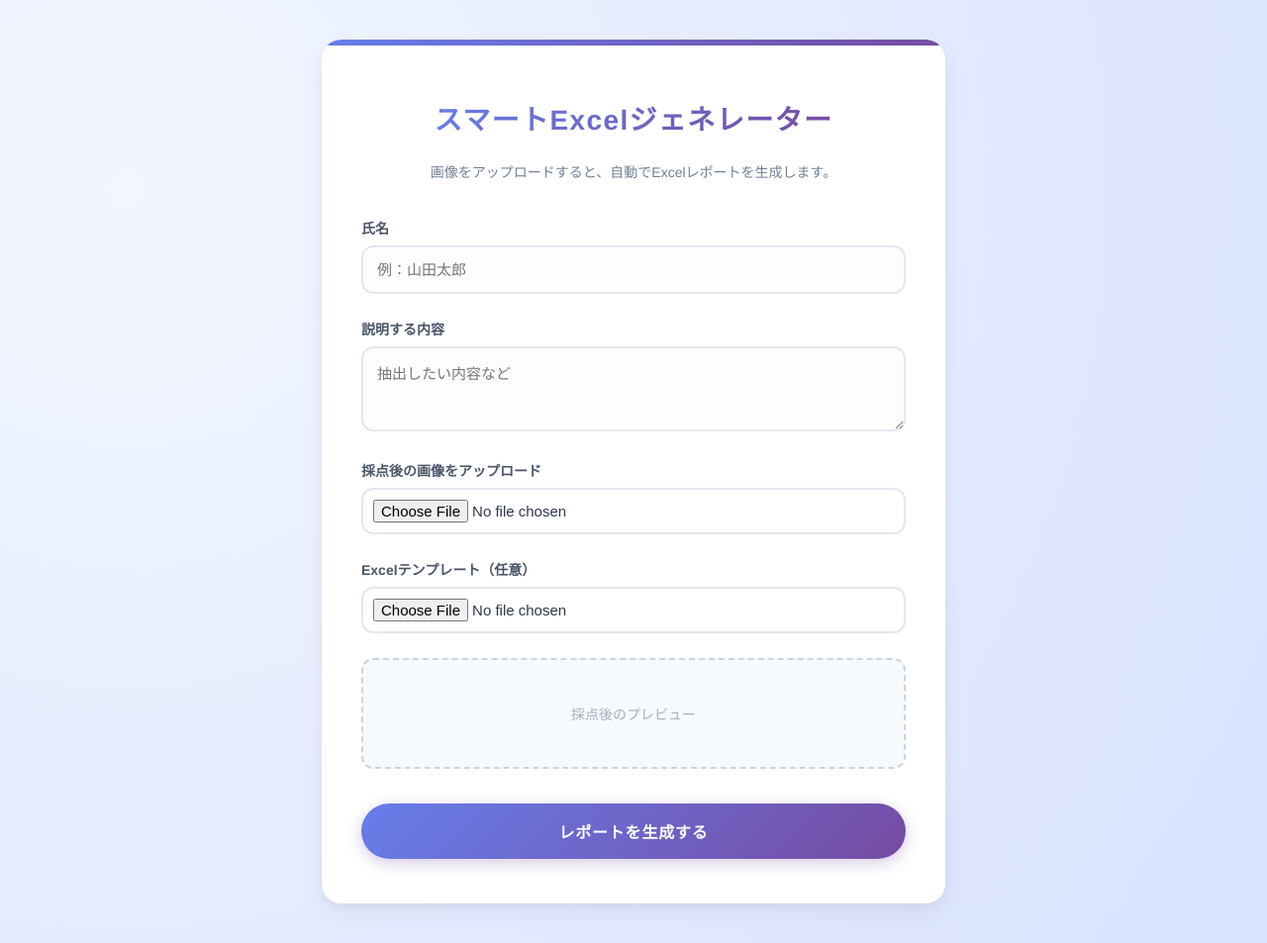
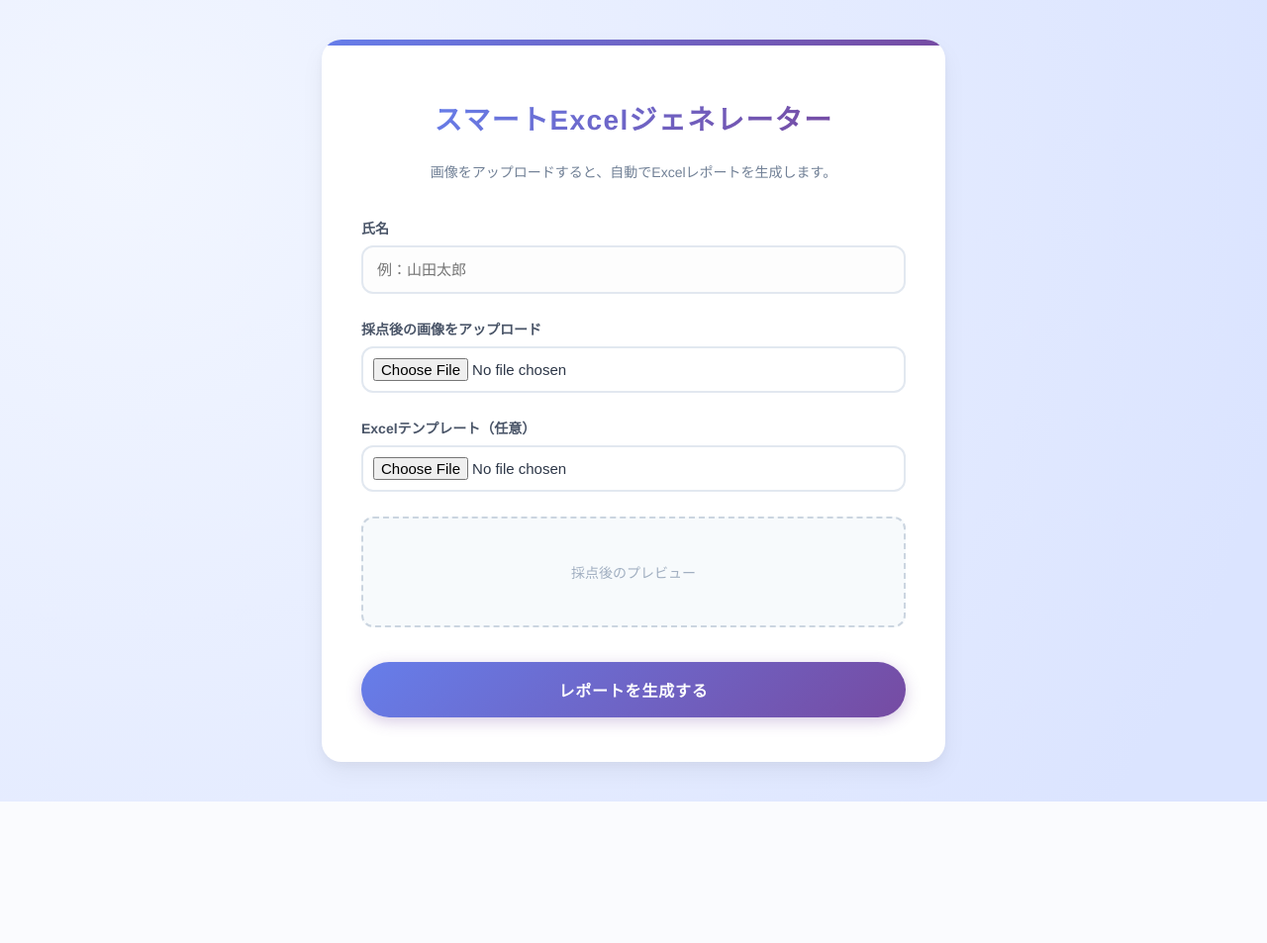
Before and after one commit to SakauchiKanato/asobitai, a Flask app: page / in a window 1280 px wide. Shown: the whole page at 99% size. After the commit the page ends 810 px from the top, so only its background shows below. Run offline with Flask 3, Linux system fonts and the light colour scheme.

Commit message:
色々変更

```diff
--- a/smart_doc_gen/services/ocr_service.py
+++ b/smart_doc_gen/services/ocr_service.py
@@ -3,14 +3,14 @@
 import google.generativeai as genai
 from PIL import Image, ImageOps
 
-# ==========================================
+
 # ★重要: APIキー
-# ==========================================
+
 MY_API_KEY = "AIzaSyBqm429BKLB0Eei2eAbHHBMC_NeKByjtHs"
 
 genai.configure(api_key=MY_API_KEY)
 
-# ★修正: あなたのログにあった最新モデル「2.5-flash」を指定！
+# 「2.5-flash」
 MODEL_NAME = "gemini-2.5-flash"
 
 def clean_json_text(text):
--- a/smart_doc_gen/templates/index.html
+++ b/smart_doc_gen/templates/index.html
@@ -26,15 +26,9 @@
                 <input type="text" id="studentName" name="student_name" placeholder="例：山田太郎">
             </div>
 
-            <div class="form-group">
+            <!-- <div class="form-group">
                 <label for="description">説明する内容</label>
                 <textarea id="description" name="description" rows="3" placeholder="抽出したい内容など"></textarea>
-            </div>
-
-            <!-- 採点前画像アップロード
-            <div class="form-group">
-                <label for="imageFile_pre">採点前の画像をアップロード</label>
-                <input type="file" id="imageFile_pre" name="target_image_pre" accept="image/*" required>
             </div> -->
 
             <!-- 採点後画像アップロード -->
@@ -49,12 +43,6 @@
                 <label for="templateFile">Excelテンプレート（任意）</label>
                 <input type="file" id="templateFile" name="template_file" accept=".xlsx">
             </div>
-
-            <!-- 採点前画像プレビュー
-            <div class="image-preview" id="imagePreview1">
-                <p>採点前のプレビュー</p>
-                <img id="previewImg1" src="" alt="">
-            </div> -->
 
             <!-- 採点後画像プレビュー -->
             <div class="image-preview" id="imagePreview">
```
Also changed, not shown: smart_doc_gen/app.py (+5 -5 lines), smart_doc_gen/services/excel_service.py (+7 -7 lines), smart_doc_gen/static/css/style.css (+14 -14 lines), smart_doc_gen/static/js/script.js (+5 -28 lines).
